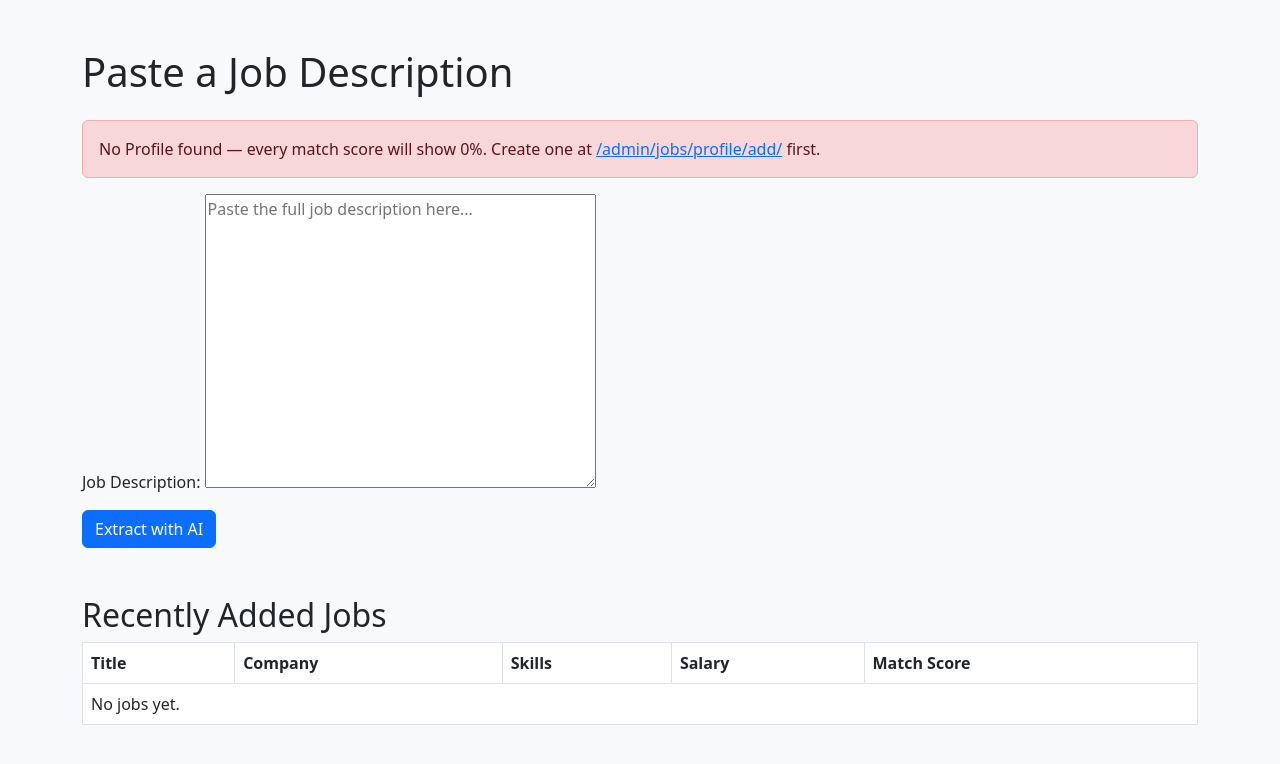
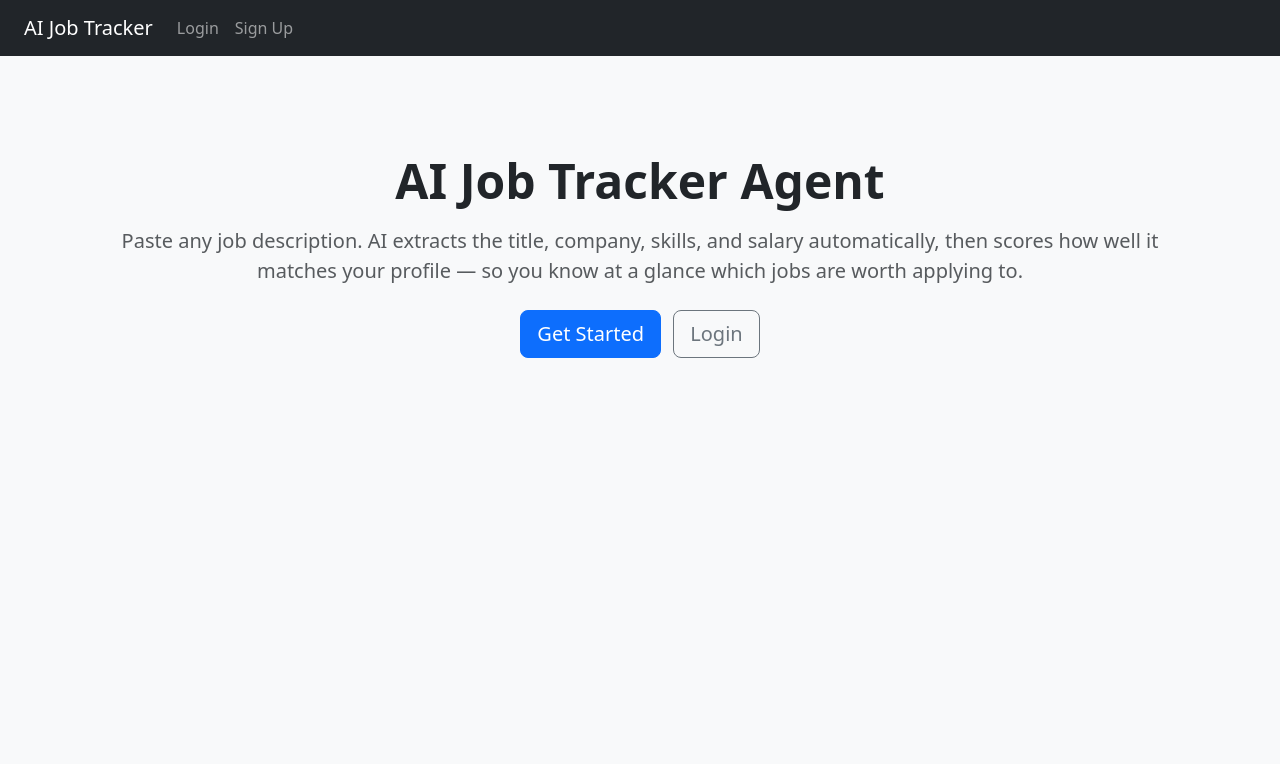
Before and after one commit to Sharad1016/Job_Tracker, a Django app: page / in a window 1280 px wide. Shown: the top 764 px of the page. Run offline with Django 5.2, Linux system fonts and the light colour scheme; data that the repository does not hold is empty.

Commit message:
feat: implement project updates for phase 5

```diff
--- a/job_tracker/settings.py
+++ b/job_tracker/settings.py
@@ -117,6 +117,11 @@ USE_TZ = True
 
 STATIC_URL = 'static/'
 
+# --- Auth (Phase 4) ---
+LOGIN_URL = 'login'
+LOGIN_REDIRECT_URL = 'paste_job'
+LOGOUT_REDIRECT_URL = 'home'
+
 
 # Email
 # https://docs.djangoproject.com/en/6.1/topics/email/#topic-email-configuration
--- a/job_tracker/urls.py
+++ b/job_tracker/urls.py
@@ -19,5 +19,6 @@ from django.urls import path, include
 
 urlpatterns = [
     path('admin/', admin.site.urls),
+    path('accounts/', include('django.contrib.auth.urls')),
     path('', include('jobs.urls')),
 ]
--- a/jobs/admin.py
+++ b/jobs/admin.py
@@ -4,7 +4,7 @@ from .models import JobPosting, Application, Profile
 
 @admin.register(Profile)
 class ProfileAdmin(admin.ModelAdmin):
-    list_display = ("name", "skills", "updated_at")
+    list_display = ("user", "skills", "updated_at")
 
 
 @admin.register(JobPosting)
--- a/jobs/forms.py
+++ b/jobs/forms.py
@@ -1,4 +1,5 @@
 from django import forms
+from django.contrib.auth.forms import UserCreationForm
 
 
 class PasteJobForm(forms.Form):
@@ -6,3 +7,32 @@ class PasteJobForm(forms.Form):
         widget=forms.Textarea(attrs={"rows": 12, "placeholder": "Paste the full job description here..."}),
         label="Job Description",
     )
+
+
+class SignupForm(UserCreationForm):
+    """
+    Django's UserCreationForm already handles username + two-password
+    confirmation + validation correctly - we're not reinventing that,
+    just using it as-is so signup gets that behavior for free.
+    """
+    pass
+
+
+class ProfileForm(forms.Form):
+    """
+    A plain Form, not a ModelForm, on purpose: Profile.skills is a
+    JSONField storing a Python list, but asking a user to type raw
+    JSON like ["Python", "SQL"] in a browser is bad UX and error-prone.
+    This form shows/accepts a simple comma-separated string instead,
+    and the view converts between the two representations.
+    """
+    skills_text = forms.CharField(
+        widget=forms.Textarea(attrs={"rows": 4, "placeholder": "Python, Django, Flask, SQL, Git"}),
+        label="Your skills (comma-separated)",
+        required=False,
+    )
+
+    def skills_as_list(self):
+        """Converts the submitted comma-separated text into a clean list."""
+        raw = self.cleaned_data.get("skills_text", "")
+        return [s.strip() for s in raw.split(",") if s.strip()]
--- a/jobs/matching.py
+++ b/jobs/matching.py
@@ -8,14 +8,12 @@ be instant and free, not something that costs an API call every time.
 from .models import Profile
 
 
-def get_my_profile():
+def get_profile_for(user):
     """
-    Returns the single Profile this tracker is built around, or None
-    if one hasn't been created yet. We don't enforce "only one Profile"
-    at the database level (see models.py) - this function just always
-    reads the first one, which is all a single-user tool needs.
+    Returns the given user's Profile, or None if they haven't set one up
+    yet (e.g. just signed up and haven't visited the profile page).
     """
-    return Profile.objects.first()
+    return Profile.objects.filter(user=user).first()
 
 
 def calculate_match_score(job_skills: list, profile_skills: list) -> float:
@@ -43,14 +41,14 @@ def calculate_match_score(job_skills: list, profile_skills: list) -> float:
     return round(score, 1)
 
 
-def score_job(job) -> float:
+def score_job(job, user) -> float:
     """
-    Convenience wrapper: takes a JobPosting instance, pulls your profile,
-    and returns its match score. Returns 0.0 if no Profile exists yet
-    (rather than raising an error - a missing profile shouldn't crash
-    the extraction flow in views.py).
+    Convenience wrapper: takes a JobPosting instance and the user pasting it,
+    pulls that user's profile, and returns a match score. Returns 0.0 if
+    they don't have a Profile yet (rather than raising an error - a missing
+    profile shouldn't crash the extraction flow in views.py).
     """
-    profile = get_my_profile()
+    profile = get_profile_for(user)
     if profile is None:
         return 0.0
     return calculate_match_score(job.skills_required, profile.skills)
--- /dev/null
+++ b/jobs/templates/base.html
@@ -0,0 +1,38 @@
+<!DOCTYPE html>
+<html>
+<head>
+    <title>{% block title %}AI Job Tracker{% endblock %}</title>
+    <link href="https://cdn.jsdelivr.net/npm/bootstrap@5.3.0/dist/css/bootstrap.min.css" rel="stylesheet">
+</head>
+<body class="bg-light">
+    <nav class="navbar navbar-expand navbar-dark bg-dark px-4">
+        <a class="navbar-brand" href="{% url 'home' %}">AI Job Tracker</a>
+        <div class="navbar-nav">
+            {% if user.is_authenticated %}
+                <a class="nav-link" href="{% url 'paste_job' %}">Paste Job</a>
+                <a class="nav-link" href="{% url 'profile_edit' %}">Profile</a>
+                <span class="nav-link text-white-50">Hi, {{ user.username }}</span>
+                <form method="post" action="{% url 'logout' %}" class="d-inline">
+                    {% csrf_token %}
+                    <button type="submit" class="btn btn-link nav-link" style="border:none;">Logout</button>
+                </form>
+            {% else %}
+                <a class="nav-link" href="{% url 'login' %}">Login</a>
+                <a class="nav-link" href="{% url 'signup' %}">Sign Up</a>
+            {% endif %}
+        </div>
+    </nav>
+
+    <div class="container py-5">
+        {% if messages %}
+            {% for message in messages %}
+                <div class="alert {% if message.tags == 'success' %}alert-success{% elif message.tags == 'error' %}alert-danger{% else %}alert-warning{% endif %}">
+                    {{ message }}
+                </div>
+            {% endfor %}
+        {% endif %}
+
+        {% block content %}{% endblock %}
+    </div>
+</body>
+</html>
--- /dev/null
+++ b/jobs/templates/jobs/home.html
@@ -0,0 +1,15 @@
+{% extends "base.html" %}
+{% block title %}AI Job Tracker{% endblock %}
+{% block content %}
+<div class="text-center py-5">
+    <h1 class="display-5 fw-bold">AI Job Tracker Agent</h1>
+    <p class="lead text-muted mt-3">
+        Paste any job description. AI extracts the title, company, skills, and salary automatically,
+        then scores how well it matches your profile — so you know at a glance which jobs are worth applying to.
+    </p>
+    <div class="mt-4">
+        <a href="{% url 'signup' %}" class="btn btn-primary btn-lg me-2">Get Started</a>
+        <a href="{% url 'login' %}" class="btn btn-outline-secondary btn-lg">Login</a>
+    </div>
+</div>
+{% endblock %}
--- a/jobs/templates/jobs/paste_job.html
+++ b/jobs/templates/jobs/paste_job.html
@@ -1,26 +1,12 @@
-<!DOCTYPE html>
-<html>
-<head>
-    <title>AI Job Tracker - Paste Job</title>
-    <link href="https://cdn.jsdelivr.net/npm/bootstrap@5.3.0/dist/css/bootstrap.min.css" rel="stylesheet">
-</head>
-<body class="bg-light">
-    <div class="container py-5">
+{% extends "base.html" %}
+{% block title %}Paste Job{% endblock %}
+{% block content %}
 <h1 class="mb-4">Paste a Job Description</h1>
 
 {% if not profile_exists %}
     <div class="alert alert-danger">
-                No Profile found — every match score will show 0%. Create one at
-                <a href="/admin/jobs/profile/add/">/admin/jobs/profile/add/</a> first.
+        No skills set yet — every match score will show 0%. <a href="{% url 'profile_edit' %}">Set up your profile first</a>.
     </div>
-        {% endif %}
-
-        {% if messages %}
-            {% for message in messages %}
-                <div class="alert {% if message.tags == 'success' %}alert-success{% else %}alert-warning{% endif %}">
-                    {{ message }}
-                </div>
-            {% endfor %}
 {% endif %}
 
 <form method="post" class="mb-5">
@@ -54,6 +40,4 @@
         {% endfor %}
     </tbody>
 </table>
-    </div>
-</body>
-</html>
+{% endblock %}
--- a/jobs/urls.py
+++ b/jobs/urls.py
@@ -2,5 +2,8 @@ from django.urls import path
 from . import views
 
 urlpatterns = [
-    path("", views.paste_job, name="paste_job"),
+    path("", views.home, name="home"),
+    path("paste/", views.paste_job, name="paste_job"),
+    path("signup/", views.signup_view, name="signup"),
+    path("profile/", views.profile_edit, name="profile_edit"),
 ]
--- a/jobs/views.py
+++ b/jobs/views.py
@@ -1,17 +1,80 @@
 from django.shortcuts import render, redirect
 from django.contrib import messages
+from django.contrib.auth import login
+from django.contrib.auth.decorators import login_required
 
-from .forms import PasteJobForm
-from .models import JobPosting
+from .forms import PasteJobForm, SignupForm, ProfileForm
+from .models import JobPosting, Profile
 from .extraction import extract_job_fields
-from .matching import score_job, get_my_profile
+from .matching import score_job, get_profile_for
 
 
+def home(request):
+    """
+    Public landing page. Logged-in users don't need to see a sales
+    pitch for a tool they already use, so we send them straight to
+    the page they actually want.
+    """
+    if request.user.is_authenticated:
+        return redirect("paste_job")
+    return render(request, "jobs/home.html")
+
+
+def signup_view(request):
+    """
+    Django ships LoginView/LogoutView but no signup view - this is
+    the one piece of auth we have to write ourselves. We reuse
+    UserCreationForm (via SignupForm) rather than rolling our own
+    password validation logic.
+    """
+    if request.method == "POST":
+        form = SignupForm(request.POST)
+        if form.is_valid():
+            user = form.save()  # creates the actual User row
+            Profile.objects.create(user=user, skills=[])  # empty profile, ready to fill in
+            login(request, user)  # sign them in immediately, no separate login step
+            messages.success(request, "Account created! Add your skills to get started.")
+            return redirect("profile_edit")
+    else:
+        form = SignupForm()
+
+    return render(request, "jobs/signup.html", {"form": form})
+
+
+@login_required
+def profile_edit(request):
+    """
+    Custom profile page - replaces editing Profile through /admin/.
+    get_or_create handles the edge case where a Profile somehow
+    doesn't exist yet for this user (shouldn't happen via signup,
+    but defensive here in case of e.g. an old account from before
+    Profile existed).
+    """
+    profile, _ = Profile.objects.get_or_create(user=request.user)
+
+    if request.method == "POST":
+        form = ProfileForm(request.POST)
+        if form.is_valid():
+            profile.skills = form.skills_as_list()
+            profile.save()
+            messages.success(request, "Profile updated.")
+            return redirect("profile_edit")
+    else:
+        # Pre-fill the textbox with existing skills, converted back to
+        # comma-separated text for editing.
+        form = ProfileForm(initial={"skills_text": ", ".join(profile.skills)})
+
+    return render(request, "jobs/profile_form.html", {"form": form, "profile": profile})
+
+
+@login_required
 def paste_job(request):
     """
     Phase 2 entry point: user pastes a raw job description.
     We save it immediately (so nothing is lost even if the AI call fails),
     then attempt AI extraction and update the same row with clean fields.
+    Now requires login, and scores against the logged-in user's profile
+    specifically, not a single global one.
     """
     if request.method == "POST":
         form = PasteJobForm(request.POST)
@@ -31,10 +94,8 @@ def paste_job(request):
                 job.salary_range = extracted["salary_range"]
                 job.deadline = extracted["deadline"]
 
-                # Score against your Profile now that skills_required is populated.
-                # This has to happen AFTER extraction, not before - there's nothing
-                # to score until the AI has actually filled in skills_required.
-                job.match_score = score_job(job)
+                # Score against the logged-in user's profile.
+                job.match_score = score_job(job, request.user)
 
                 job.save()
                 messages.success(
@@ -51,7 +112,8 @@ def paste_job(request):
         form = PasteJobForm()
 
     recent_jobs = JobPosting.objects.order_by("-created_at")[:10]
-    profile_exists = get_my_profile() is not None
+    profile = get_profile_for(request.user)
+    profile_exists = bool(profile and profile.skills)
     return render(
         request,
         "jobs/paste_job.html",
```
Also changed, not shown: jobs/management/commands/rescore_jobs.py (+27 -7 lines), jobs/models.py (+11 -6 lines), jobs/templates/jobs/profile_form.html (added, +20 -0 lines), jobs/templates/jobs/signup.html (added, +15 -0 lines), jobs/templates/registration/login.html (added, +15 -0 lines), jobs/migrations/0001_initial.py, jobs/migrations/0002_profile.py (deleted). Lines whose indentation alone changed are shown as unchanged.
